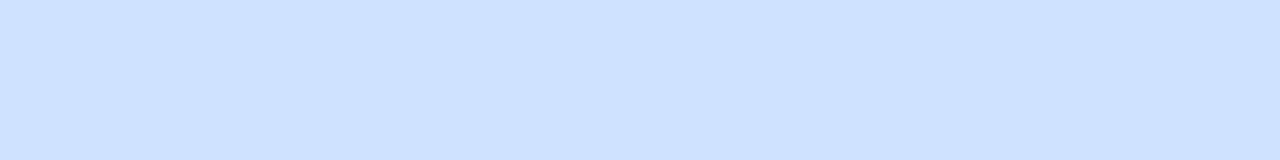
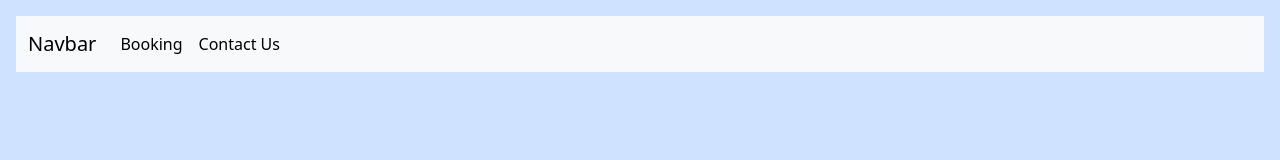
Before and after one commit to ReadsKe/warehouse-Project, a plain HTML site: page Phase 1 Project/index.html in a window 1280 px wide. Drawn offline with nearby package versions, Linux system fonts and the light colour scheme.

Commit message:
Navbar included

```diff
--- a/Phase 1 Project/index.html
+++ b/Phase 1 Project/index.html
@@ -8,7 +8,21 @@
   </head>
   <body class="bg-primary-subtle">
     <!-- Navbar -->
+    <nav class="navbar navbar-expand-lg bg-body-tertiary m-3" >
+        <div class="container-fluid">
+          <a class="navbar-brand" href="#">Navbar</a>
+          <div class="collapse navbar-collapse" id="navbarSupportedContent">
+            <ul class="navbar-nav me-auto mb-2 mb-lg-0" class="me-auto">
+              <li class="nav-item">
+                <a class="nav-link active" aria-current="page" href="booking.html">Booking</a>
+              </li>
+              <li class="nav-item">
+                <a class="nav-link active" aria-current="page" href="contact.html">Contact Us</a>
+              </li>
 
+          </div>
+        </div>
+    </nav>
 
     <!-- about Us -->
 
```
